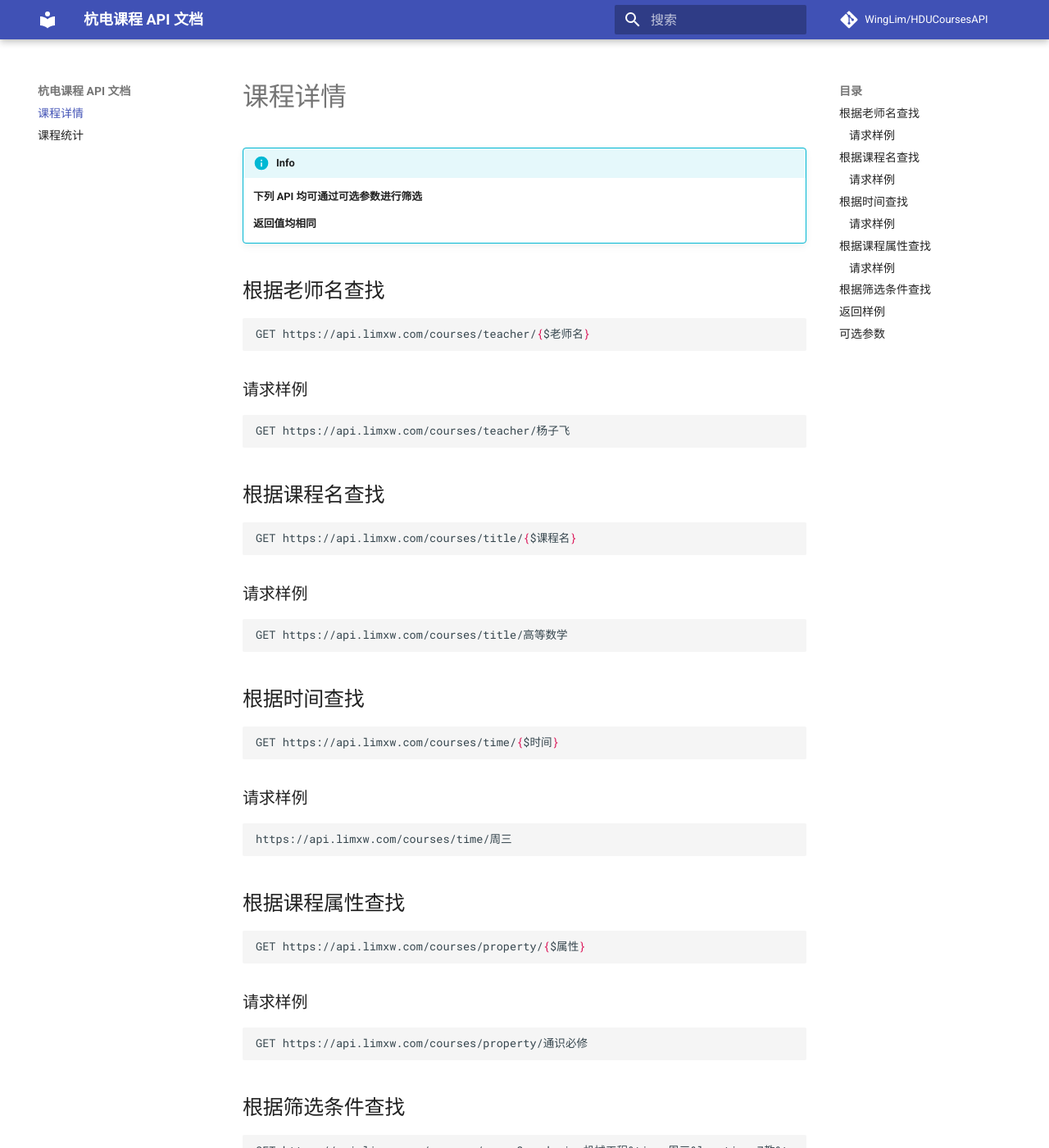
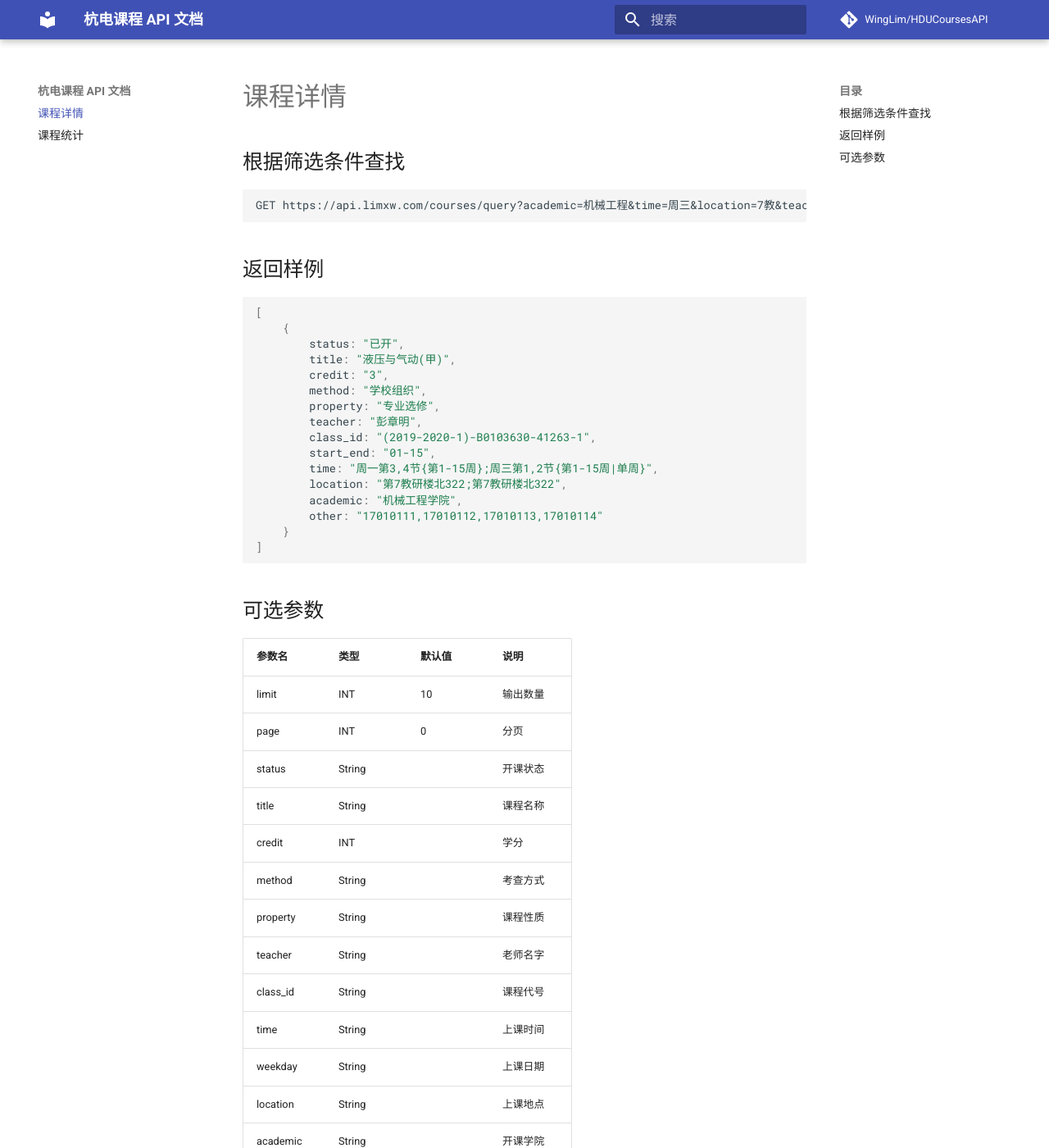
Before and after one commit to WingLim/HDUCoursesAPI, an MkDocs documentation site: the page built from docs/index.md, in a window 1280 px wide and 1400 px high. Shown: the whole window at 82% size. Built offline with MkDocs 1.6.1 and Material for MkDocs 9.7.7, drawn with Linux system fonts in a browser that asks for light colours; comment, search, counter and statistics services are not loaded.

Commit message:
docs: update docs

````diff
--- a/docs/index.md
+++ b/docs/index.md
@@ -1,50 +1,3 @@
-!!! info
-    **下列 API 均可通过可选参数进行筛选**
-
-    **返回值均相同**
-
-## 根据老师名查找
-
-```url
-GET https://api.limxw.com/courses/teacher/{$老师名}
-```
-
-### 请求样例
-```url
-GET https://api.limxw.com/courses/teacher/杨子飞
-```
-
-
-## 根据课程名查找
-```url
-GET https://api.limxw.com/courses/title/{$课程名}
-```
-### 请求样例
-```url
-GET https://api.limxw.com/courses/title/高等数学
-```
-
-
-## 根据时间查找
-```url
-GET https://api.limxw.com/courses/time/{$时间}
-```
-### 请求样例
-```url
-https://api.limxw.com/courses/time/周三
-```
-
-
-## 根据课程属性查找
-```url
-GET https://api.limxw.com/courses/property/{$属性}
-```
-### 请求样例
-```url
-GET https://api.limxw.com/courses/property/通识必修
-```
-
-
 ## 根据筛选条件查找
 ```url
 GET https://api.limxw.com/courses/query?academic=机械工程&time=周三&location=7教&teacher=彭章明&credit=3
@@ -77,6 +30,7 @@ GET https://api.limxw.com/courses/query?academic=机械工程&time=周三&locati
 | 参数名 | 类型 | 默认值 | 说明   |
 | -------- | ------ |----|-------- |
 | limit | INT    | 10 |输出数量 |
+| page  | INT    | 0  |分页     |
 | status   | String |    |开课状态 |
 | title    | String |    |课程名称 |
 | credit   | INT    |    |学分   |
@@ -85,6 +39,7 @@ GET https://api.limxw.com/courses/query?academic=机械工程&time=周三&locati
 | teacher  | String |    |老师名字 |
 | class_id | String |    |课程代号 |
 | time     | String |    |上课时间 |
+| weekday  | String |    |上课日期 |
 | location | String |    |上课地点 |
 | academic | String |    |开课学院 |
 | other    | String |    |合班信息 |
````
Also changed, not shown: docs/count.md (deleted, +0 -18 lines).
